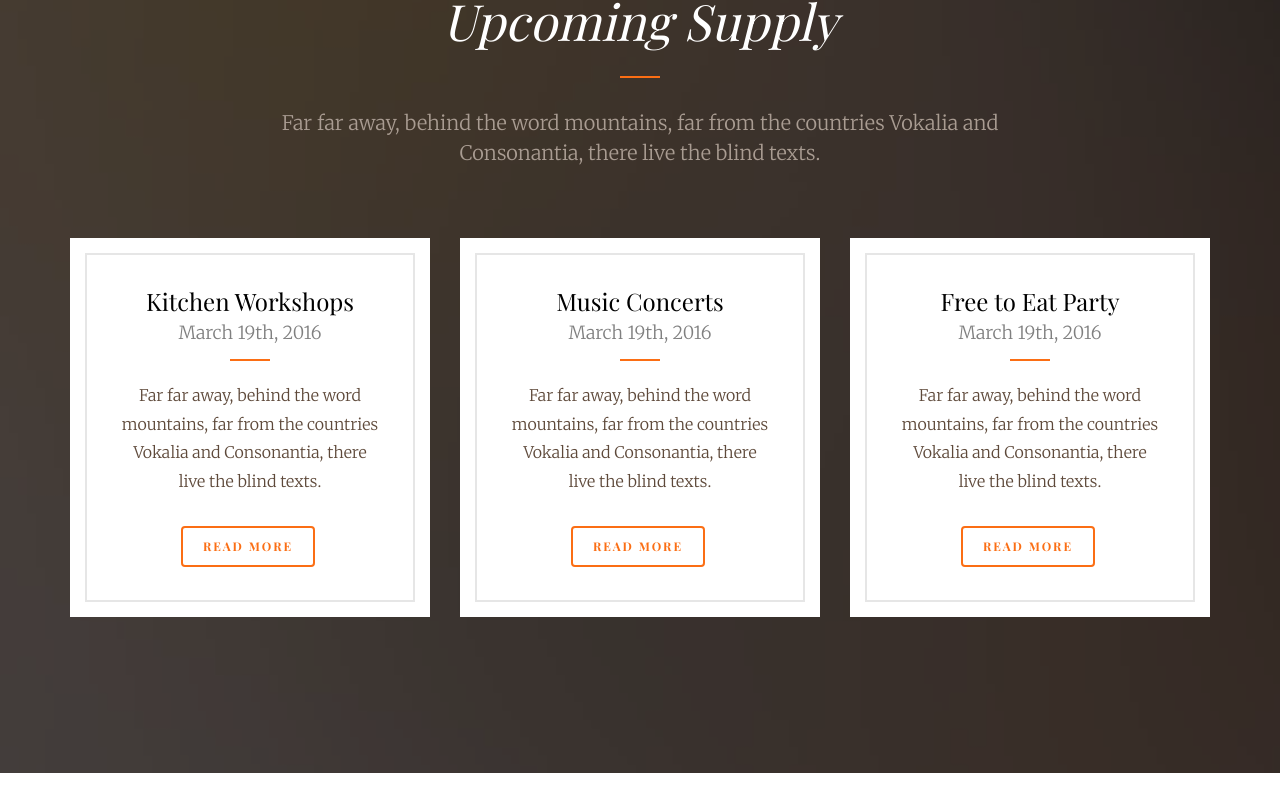
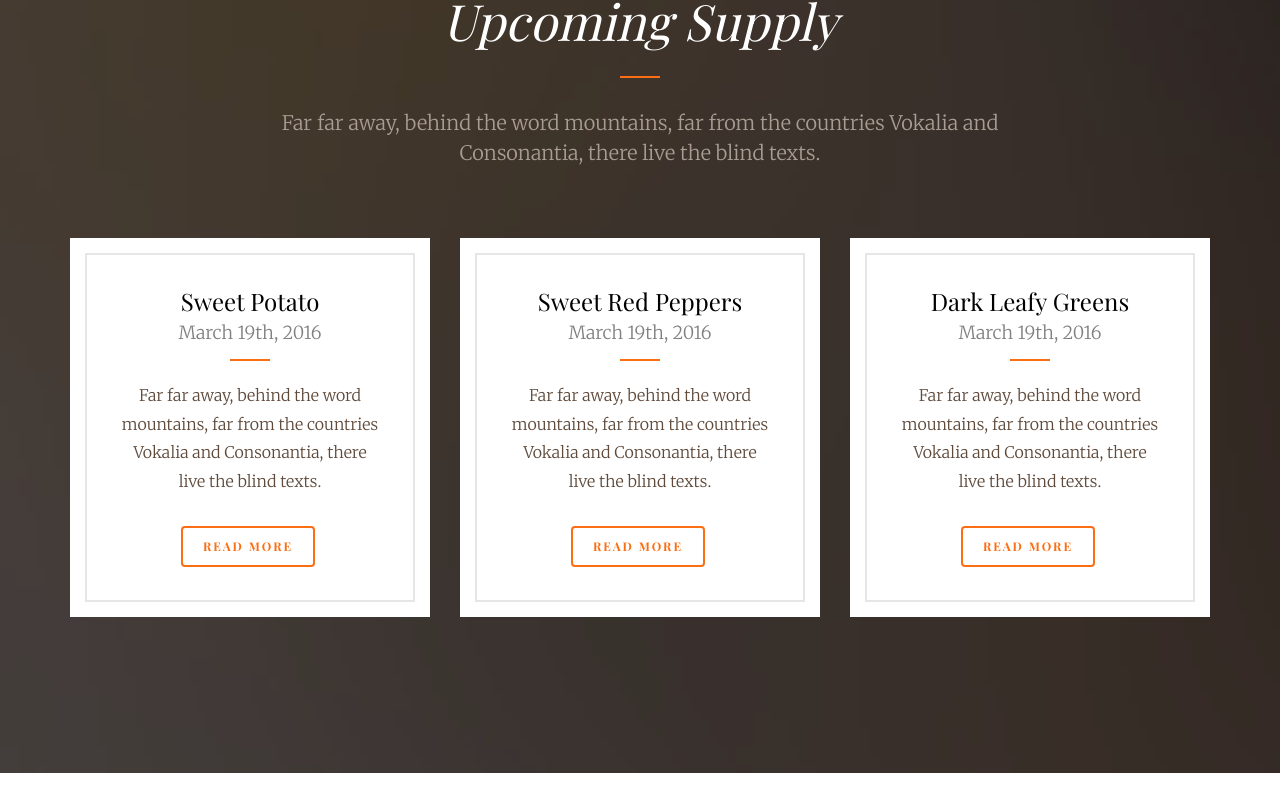
Before and after one commit to JohnKimaiyo/Lamaek-Groceries, a plain HTML site: page index.html in a window 1280 px wide. Shown: the part 6420-7232 px from the top of the page. Drawn offline with nearby package versions, Linux system fonts and the light colour scheme; files whose address does not match are found by name; a web font is replaced by a local one.

Commit message:
final commit

```diff
--- a/index.html
+++ b/index.html
@@ -537,7 +537,7 @@
 				<div class="row">
 					<div class="col-md-4">
 						<div class="fh5co-event to-animate-2">
-							<h3>Kitchen Workshops</h3>
+							<h3> Sweet Potato</h3>
 							<span class="fh5co-event-meta">March 19th, 2016</span>
 							<p>Far far away, behind the word mountains, far from the countries Vokalia and Consonantia, there live the blind texts.</p>
 							<p><a href="#" class="btn btn-primary btn-outline">Read More</a></p>
@@ -545,7 +545,7 @@
 					</div>
 					<div class="col-md-4">
 						<div class="fh5co-event to-animate-2">
-							<h3>Music Concerts</h3>
+							<h3> Sweet Red Peppers</h3>
 							<span class="fh5co-event-meta">March 19th, 2016</span>
 							<p>Far far away, behind the word mountains, far from the countries Vokalia and Consonantia, there live the blind texts.</p>
 							<p><a href="#" class="btn btn-primary btn-outline">Read More</a></p>
@@ -553,7 +553,7 @@
 					</div>
 					<div class="col-md-4">
 						<div class="fh5co-event to-animate-2">
-							<h3>Free to Eat Party</h3>
+							<h3>Dark Leafy Greens</h3>
 							<span class="fh5co-event-meta">March 19th, 2016</span>
 							<p>Far far away, behind the word mountains, far from the countries Vokalia and Consonantia, there live the blind texts.</p>
 							<p><a href="#" class="btn btn-primary btn-outline">Read More</a></p>
```
